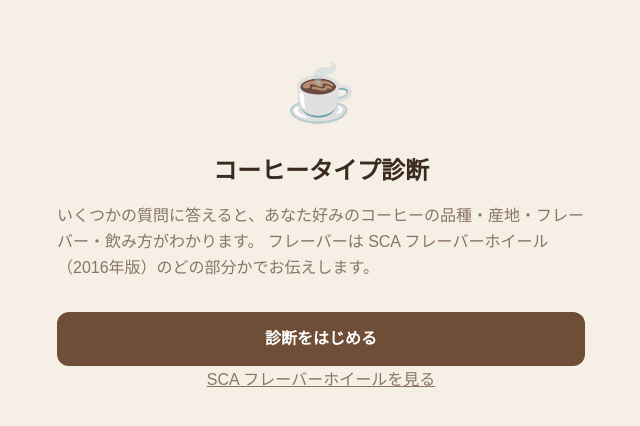
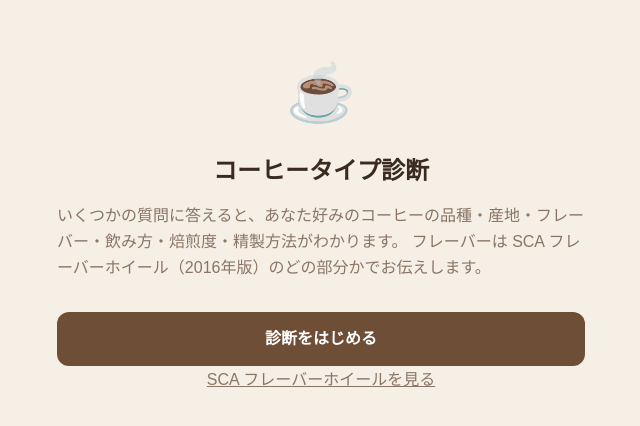
Before and after one commit to tomato3713/coffee-type-diagnosis, a React (Vite) app: page / in a window 1280 px wide. Shown: the top 426 px of the page, without its empty margins (319-959 px from the left). Built offline with nearby package versions, Linux system fonts and the light colour scheme.

Commit message:
トップ画面のリード文に焙煎度・精製方法を追記
Co-Authored-By: Claude Fable 5 <noreply@anthropic.com>

```diff
--- a/src/components/StartScreen.tsx
+++ b/src/components/StartScreen.tsx
@@ -14,7 +14,7 @@ export function StartScreen({ history, onStart, onSelect, onShowTree }: Props) {
       <p className="start-emoji">☕</p>
       <h1>コーヒータイプ診断</h1>
       <p className="start-lead">
-        いくつかの質問に答えると、あなた好みのコーヒーの品種・産地・フレーバー・飲み方がわかります。
+        いくつかの質問に答えると、あなた好みのコーヒーの品種・産地・フレーバー・飲み方・焙煎度・精製方法がわかります。
         フレーバーは SCA
         フレーバーホイール（2016年版）のどの部分かでお伝えします。
       </p>
```
